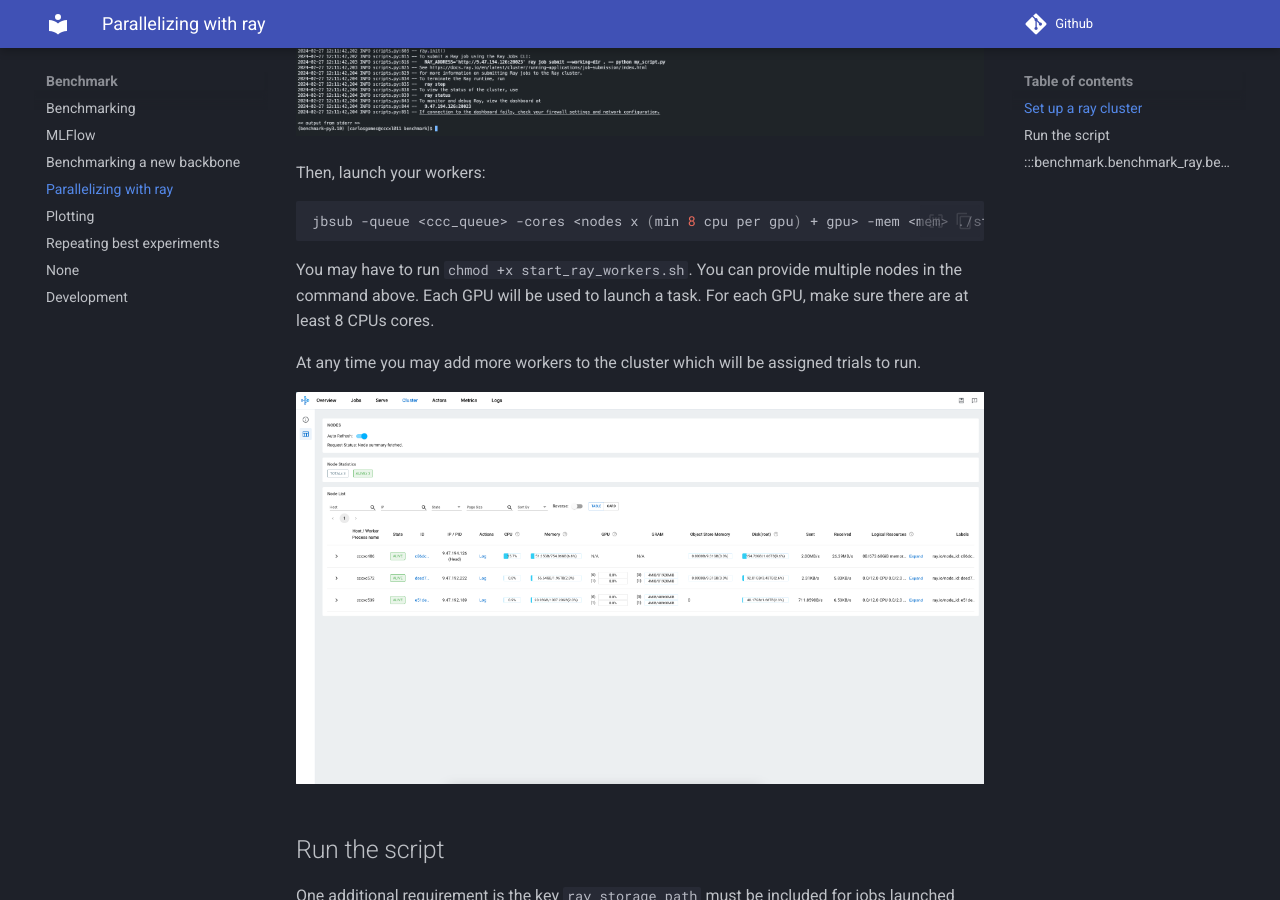
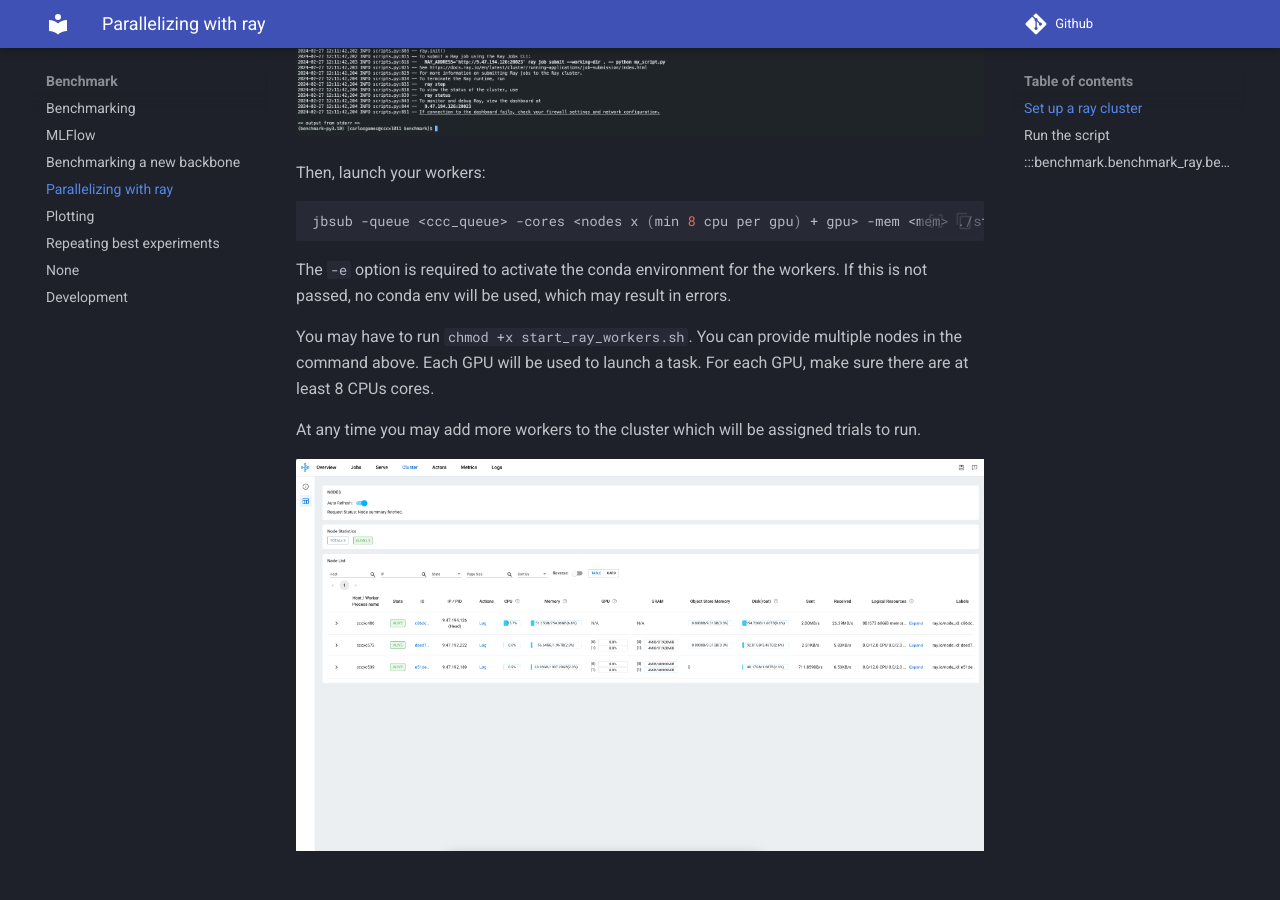
Before and after one commit to IBM/terratorch-iterate, an MkDocs documentation site: the page built from docs/ray.md, in a window 1280 px wide and 900 px high, scrolled down 1121 px. Built offline with MkDocs 1.6.1 and Material for MkDocs 9.7.7, drawn with Linux system fonts in a browser that asks for light colours.

Commit message:
add conda envirnoment activation to workers

````diff
--- a/docs/ray.md
+++ b/docs/ray.md
@@ -31,7 +31,7 @@ jbsub -queue x86_24h -cores 2 -mem 32g ray start --head --port $RAY_PORT --dashb
 Find out the address of your ray head with `bpeek <ccc process number>` and store it in an environment variable with
 This will also tell you the url where you can check the ray cluster.
 
-```sh
+``` sh
 export RAY_ADDRESS="<address>"
 ```
 
@@ -39,9 +39,11 @@ export RAY_ADDRESS="<address>"
 
 Then, launch your workers:
 
-```sh
-jbsub -queue <ccc_queue> -cores <nodes x (min 8 cpu per gpu) + gpu> -mem <mem> ./start_ray_workers.sh -a <ray_head_ip>:$RAY_PORT
+``` sh
+jbsub -queue <ccc_queue> -cores <nodes x (min 8 cpu per gpu) + gpu> -mem <mem> ./start_ray_workers.sh -a <ray_head_ip>:$RAY_PORT -e <conda env>
 ```
+
+The `-e` option is required to activate the conda environment for the workers. If this is not passed, no conda env will be used, which may result in errors.
 
 You may have to run `chmod +x start_ray_workers.sh`.
 You can provide multiple nodes in the command above. Each GPU will be used to launch a task. For each GPU, make sure there are at least 8 CPUs cores.
````
Also changed, not shown: mkdocs.yml (line endings or trailing spaces), 1 other file.
